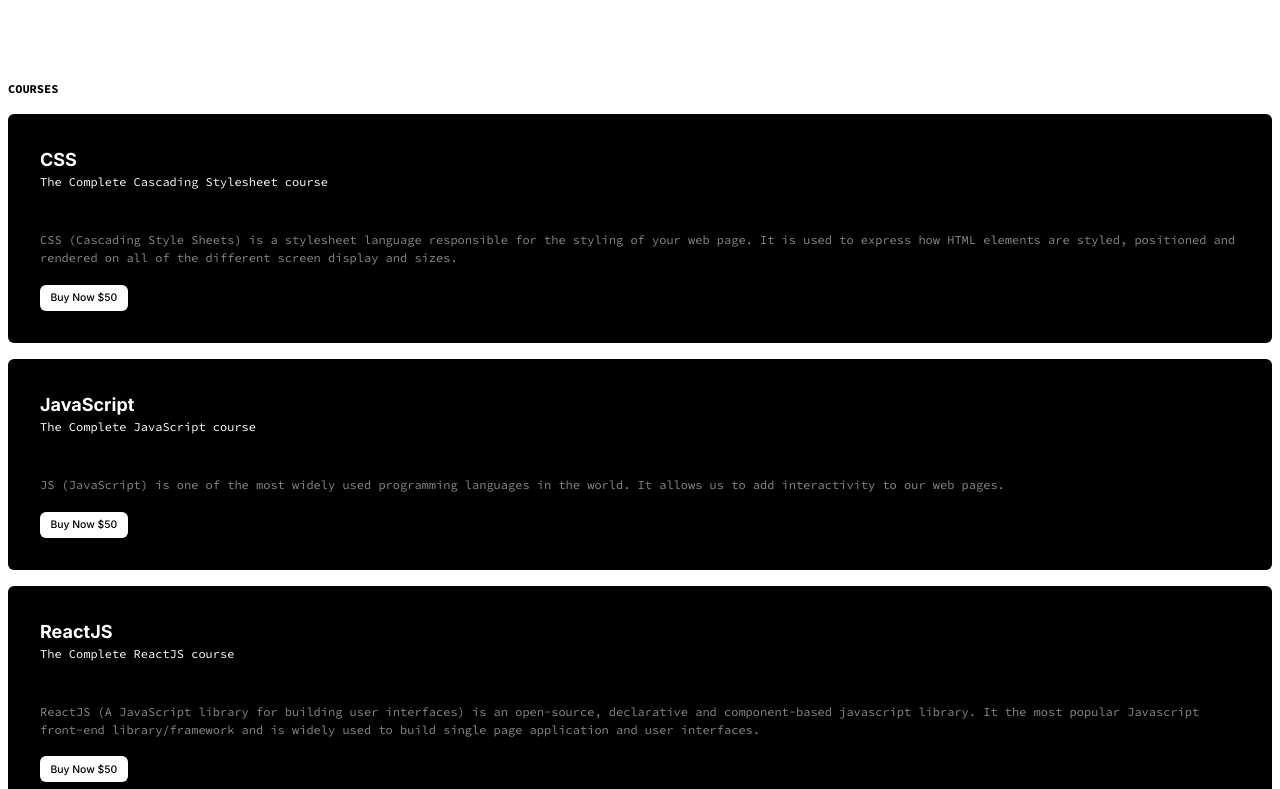
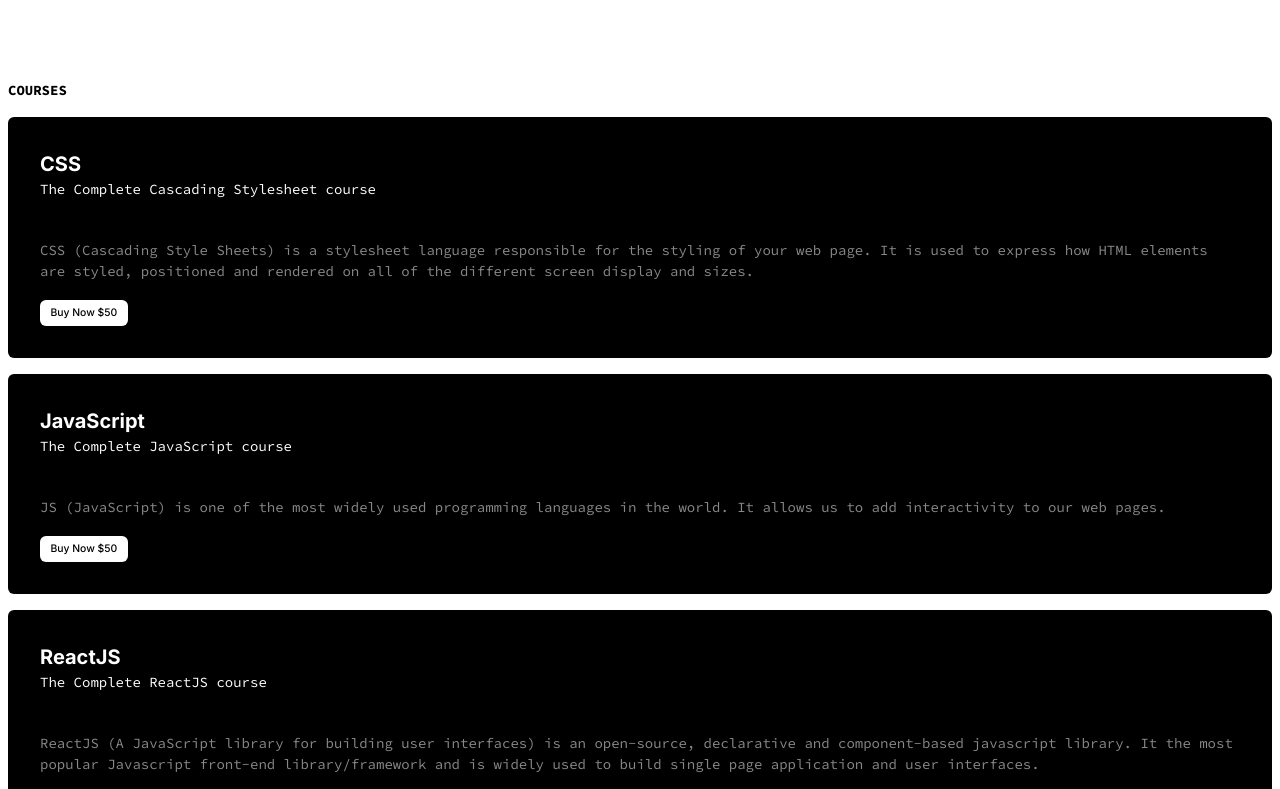
Before and after one commit to vlimbo/pricing-section-two, a plain HTML site: page index.html in a window 1280 px wide. Shown: the top 789 px of the page. Drawn offline with Linux system fonts and the light colour scheme.

Commit message:
define font-size values for media query small screen size.
Media queires for small screen-sizes have been defined and created.

```diff
--- a/styles/components/pricing.css
+++ b/styles/components/pricing.css
@@ -41,3 +41,39 @@
 .pricing__btn {
   font-size: 0.75rem;
 }
+
+/* media-queries */
+/* xs */
+@media (min-width: 475px) {
+  .pricing__title {
+    font-size: 0.875rem;
+  }
+
+  .pricing__box__title {
+    font-size: 1.25rem;
+  }
+
+  .pricing__description1,
+  .pricing__description2 {
+    font-size: 0.875rem;
+  }
+
+  .pricing__btn {
+    font-size: 0.875rem;
+  }
+}
+
+/* sm */
+/* @media (min-width: 640px) {} */
+
+/* md */
+/* @media (min-width: 768px) {} */
+
+/* lg */
+/* @media (min-width: 1024px) {} */
+
+/* xl */
+/* @media (min-width: 1280px) {} */
+
+/* 2xl */
+/* @media (min-width: 1536px) {} */
```
